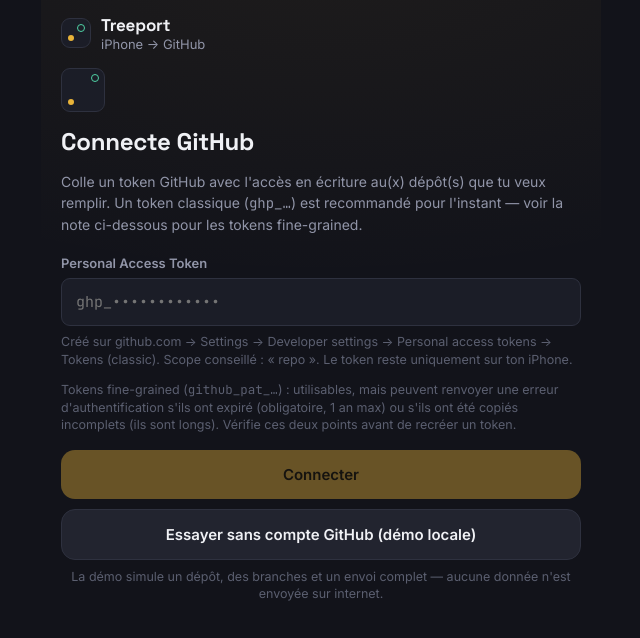
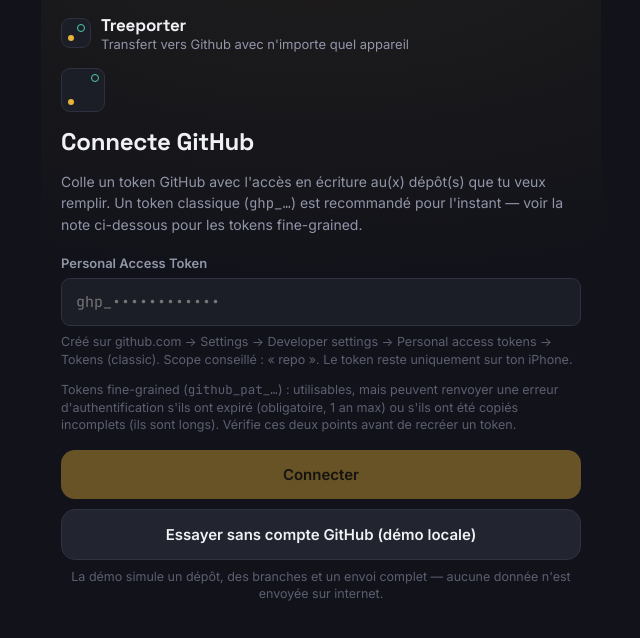
Before and after one commit to WIYOTL/Treeporter-main, a React (Vite) app: page / in a window 1280 px wide. Shown: the top 638 px of the page, without its empty margins (319-959 px from the left). Built offline with nearby package versions, Linux system fonts and the light colour scheme.

Commit message:
Treeport V2.0.0 new

```diff
--- a/src/App.tsx
+++ b/src/App.tsx
@@ -184,9 +184,9 @@
         <div className="app-title-row">
           <div className="app-mark" />
           <div>
-            <div className="app-title">Treeport</div>
+            <div className="app-title">Treeporter</div>
             <div className="app-subtitle" style={{ marginTop: 0 }}>
-              iPhone → GitHub
+              Transfert vers Github avec n'importe quel appareil
             </div>
           </div>
           {auth.demo && screen !== 'connect' && (
--- a/src/components/ScreenSending.tsx
+++ b/src/components/ScreenSending.tsx
@@ -35,7 +35,7 @@
 
       {updatePending && (
         <div className="banner banner-info" style={{ marginBottom: 12 }}>
-          Une nouvelle version de Treeport est disponible — elle s'appliquera automatiquement juste après cet envoi.
+          Une nouvelle version de Treeporter est disponible — elle s'appliquera automatiquement juste après cet envoi.
         </div>
       )}
 
--- a/src/services/history.ts
+++ b/src/services/history.ts
@@ -13,7 +13,7 @@
   at: string
 }
 
-const STORAGE_KEY = 'treeport:history'
+const STORAGE_KEY = 'treeporter:history'
 const MAX_ENTRIES = 10
 
 function readAll(): HistoryEntry[] {
--- a/src/services/tokenStore.ts
+++ b/src/services/tokenStore.ts
@@ -13,7 +13,7 @@
 const DB_NAME = 'treeport-store'
 const STORE_NAME = 'kv'
 const TOKEN_KEY = 'github-token'
-const LOCAL_STORAGE_KEY = 'treeport:github-token'
+const LOCAL_STORAGE_KEY = 'treeporter:github-token'
 
 function openDb(): Promise<IDBDatabase> {
   return new Promise((resolve, reject) => {
--- a/src/types.ts
+++ b/src/types.ts
@@ -1,4 +1,4 @@
-// Types partagés de Treeport
+// Types partagés de Treeporter
 
 export type ScreenId = 'connect' | 'dock' | 'destination' | 'preview' | 'sending' | 'result'
 
```
Also changed, not shown: 1 other file (tests, documents, lock files or other folders).
